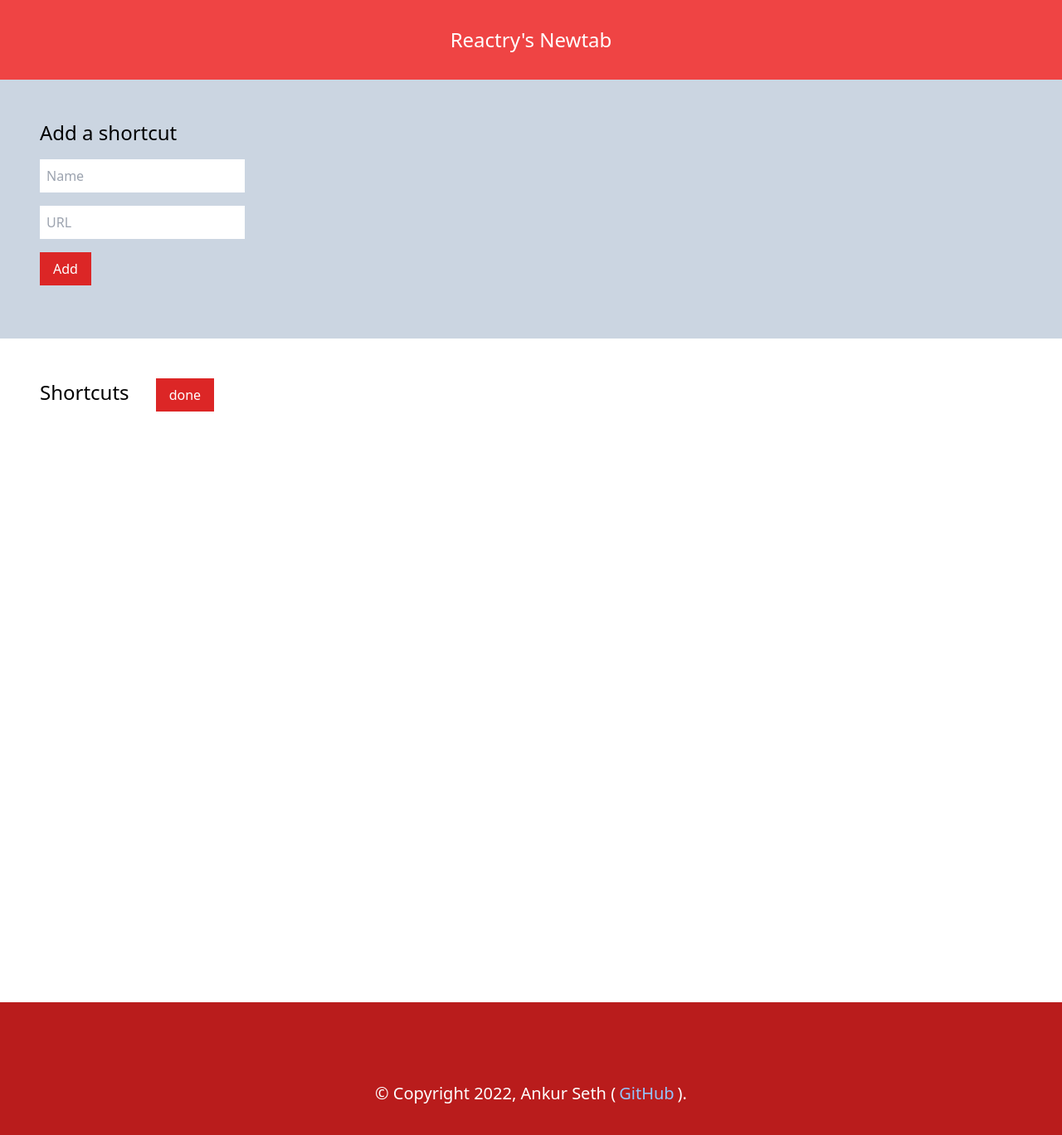
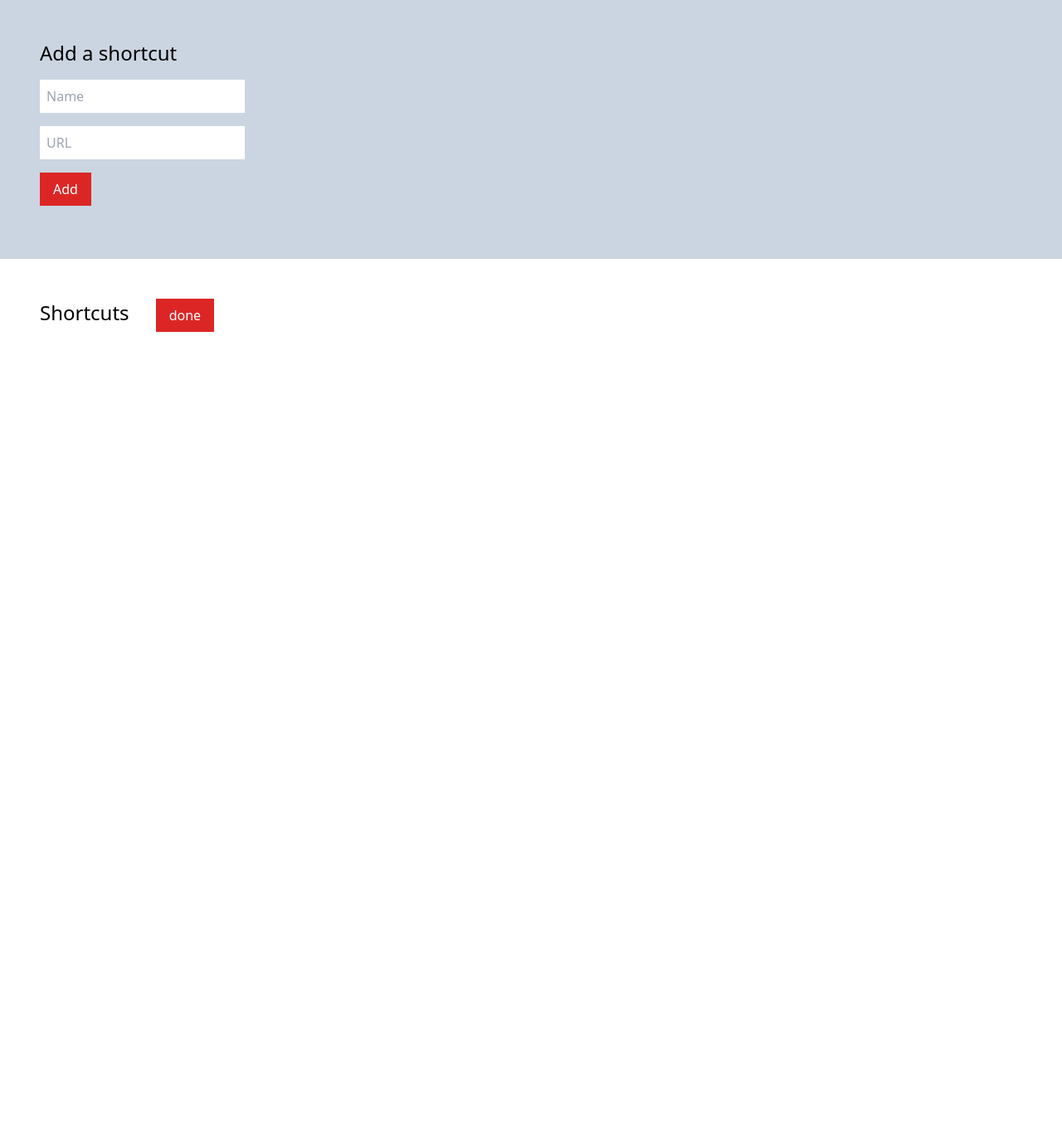
Before and after one commit to reactry/newtab, a React (Create React App) app: page / in a window 1280 px wide. Shown: the top 1368 px of the page at 83% size. After the commit the page ends 1112 px from the top, so only its background shows below. Built offline with nearby package versions, Linux system fonts and the light colour scheme.

Commit message:
Hid Header and Footer

```diff
--- a/src/FooterComponent/FooterComponent.js
+++ b/src/FooterComponent/FooterComponent.js
@@ -3,7 +3,7 @@
 
 function FooterComponent () {
 	return (
-		<div className="FooterComponent bg-red-700 text-white p-12">
+		<div className="FooterComponent bg-red-700 text-white p-12 hidden">
 			<h4 className="text-xl py-12 text-center">© Copyright 2022, Ankur Seth (<a href="https://github.com/iaseth" className="text-blue-300 p-1">GitHub</a>).</h4>
 		</div>
 	);
--- a/src/HeaderComponent/HeaderComponent.js
+++ b/src/HeaderComponent/HeaderComponent.js
@@ -3,8 +3,8 @@
 
 function HeaderComponent () {
 	return (
-		<div className="HeaderComponent bg-red-500 text-white p-8">
-			<h1 className="text-center text-2xl">Reactry's Newtab</h1>
+		<div className="HeaderComponent bg-red-500 text-white p-4 hidden">
+			<h1 className="text-center text-xl">Reactry's Newtab</h1>
 		</div>
 	);
 }
```
